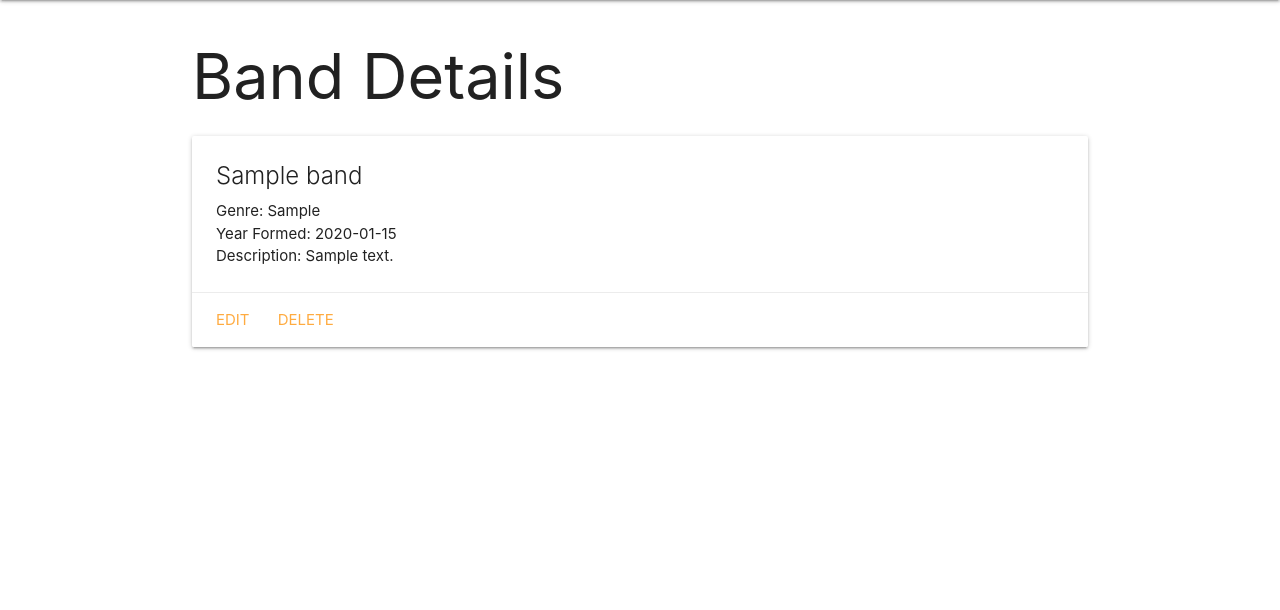
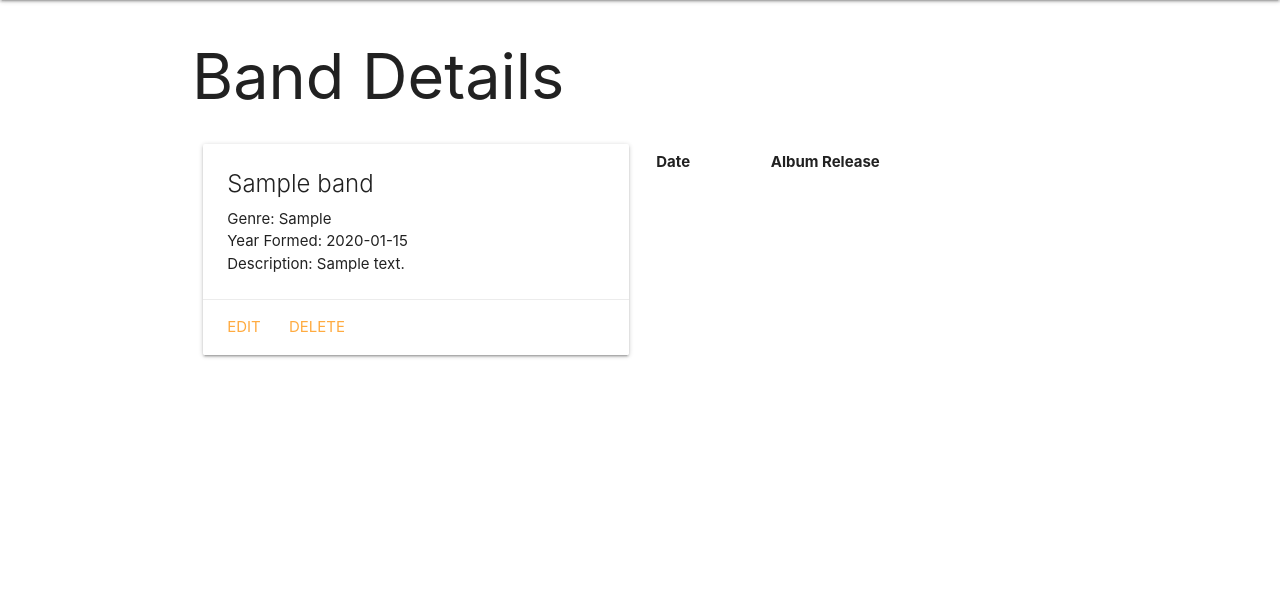
Before and after one commit to federalolive/Band-Aid, a Django app: page /bands/1/ in a window 1280 px wide. Shown: the part 64-674 px from the top of the page. Run offline with Django 3.2, Linux system fonts and the light colour scheme; tables that the repository leaves empty hold one stand-in row (values such as "Sample post"); lists and menus that the app fills with data are empty.

Commit message:
Render Album model to Band detail page, touch form.py, create albumform.

```diff
--- a/main_app/templates/bands/detail.html
+++ b/main_app/templates/bands/detail.html
@@ -3,8 +3,10 @@
 
 <h1>Band Details</h1>
 
-<div class="card">
-  <div class="card-content">
+<div class="row">
+  <div class="col s6">
+    <div class="card">
+      <div class="card-content">
     <span class="card-title">{{ band.name }}</span>
     <p>Genre: {{ band.genre }}</p>
     <p>Year Formed: {{ band.dateformed }}</p>
@@ -15,5 +17,21 @@
     <a href="{% url 'bands_delete' band.id %}">Delete</a>
   </div>
 </div>
-
+</div>
+<div class="col s6">
+    <table class="striped">
+      <thead>
+        <tr><th>Date</th><th>Album Release</th></tr>
+      </thead>
+      <tbody>
+        {% for album in band.album_set.all %}
+          <tr>
+            <td>{{album.release_date}}</td>
+            <td>{{album.name}}</td>
+          </tr>
+        {% endfor %}
+      </tbody>
+    </table>
+  </div>
+</div>
 {% endblock %}
```
Also changed, not shown: main_app/forms.py (added, +7 -0 lines).
